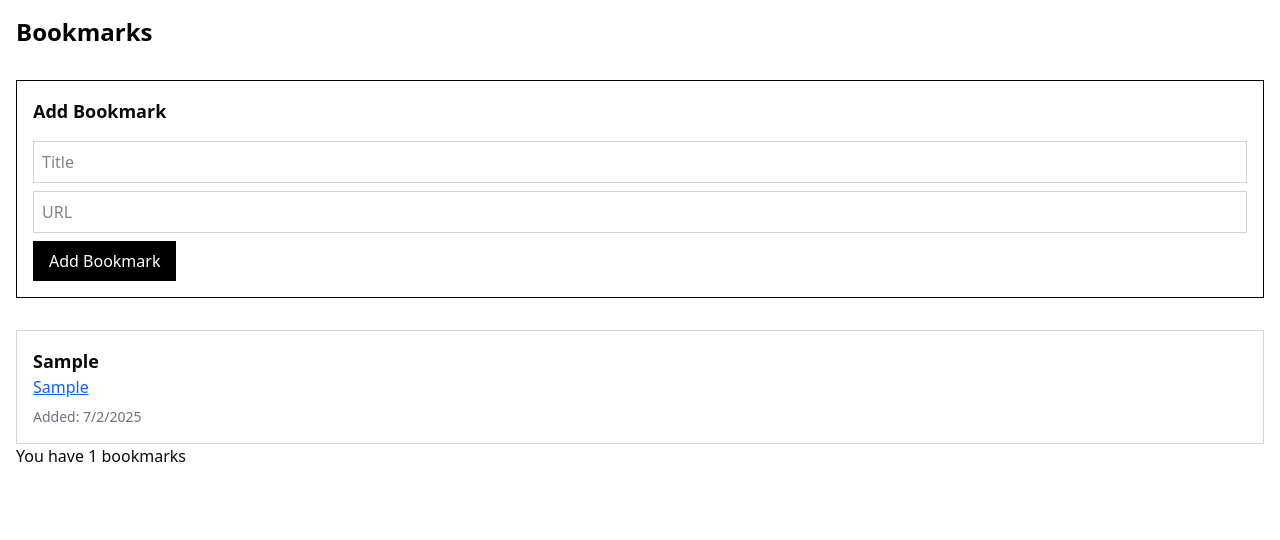
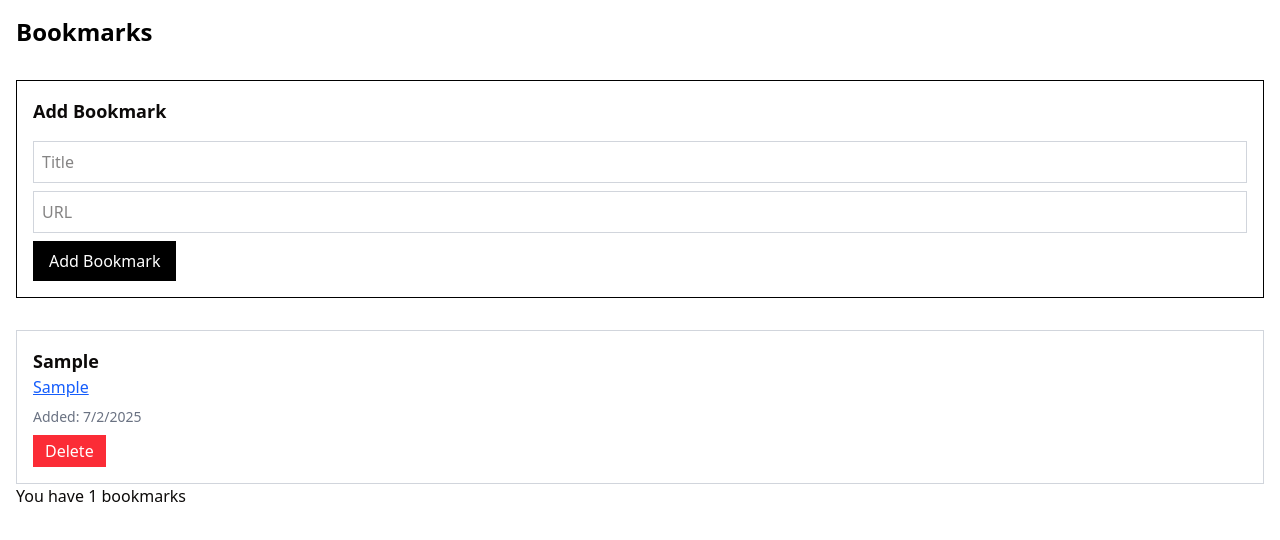
Before and after one commit to zoya-hussain/nest, a Next.js app: page / in a window 1280 px wide. Both pictures are taken after typing "Sample", "Sample" into the empty fields and a click on the button "Add Bookmark". Shown: the top 540 px of the page. Built offline with nearby package versions, Linux system fonts and the light colour scheme.

Commit message:
added delete function

```diff
--- a/src/app/page.tsx
+++ b/src/app/page.tsx
@@ -13,6 +13,9 @@ export default function BookmarkApp() {
   const [title, setTitle] = useState('')
   const [url, setUrl] = useState('')
 
+  const deleteBookmark = (id: string) => {
+    setBookmarks(bookmarks.filter(bookmark => bookmark.id !== id))
+  }
 
   const addBookmark = () => {
     if (!title || !url) return
@@ -73,6 +76,12 @@ export default function BookmarkApp() {
             <p className="text-sm text-gray-500 mt-2">
               Added: {bookmark.createdAt.toLocaleDateString()}
             </p>
+            <button
+              onClick={() => deleteBookmark(bookmark.id)}
+              className="bg-red-500 text-white px-3 py-1 h-fit mt-2"
+            >
+              Delete
+            </button>
           </div>
         ))}
       </div>
```
